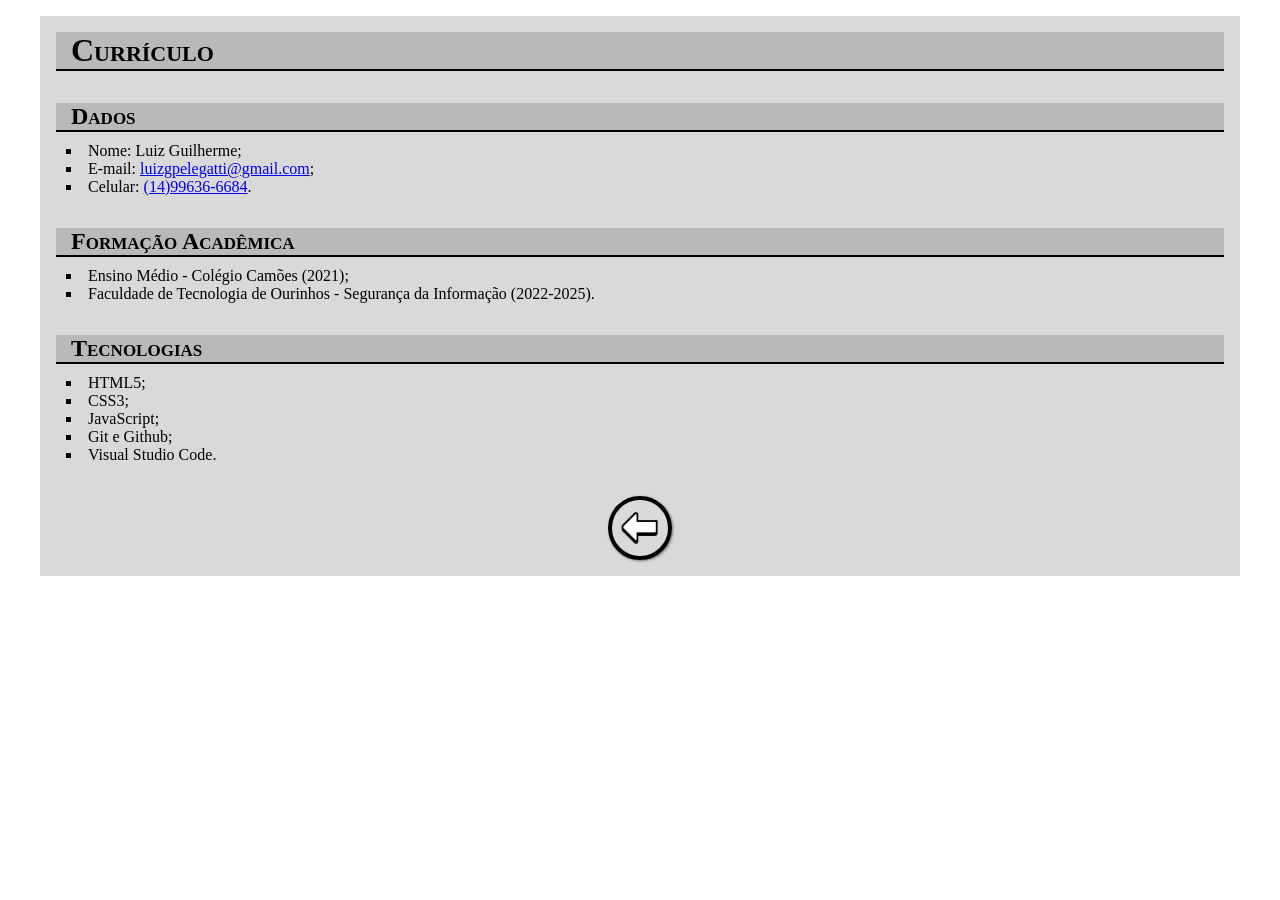
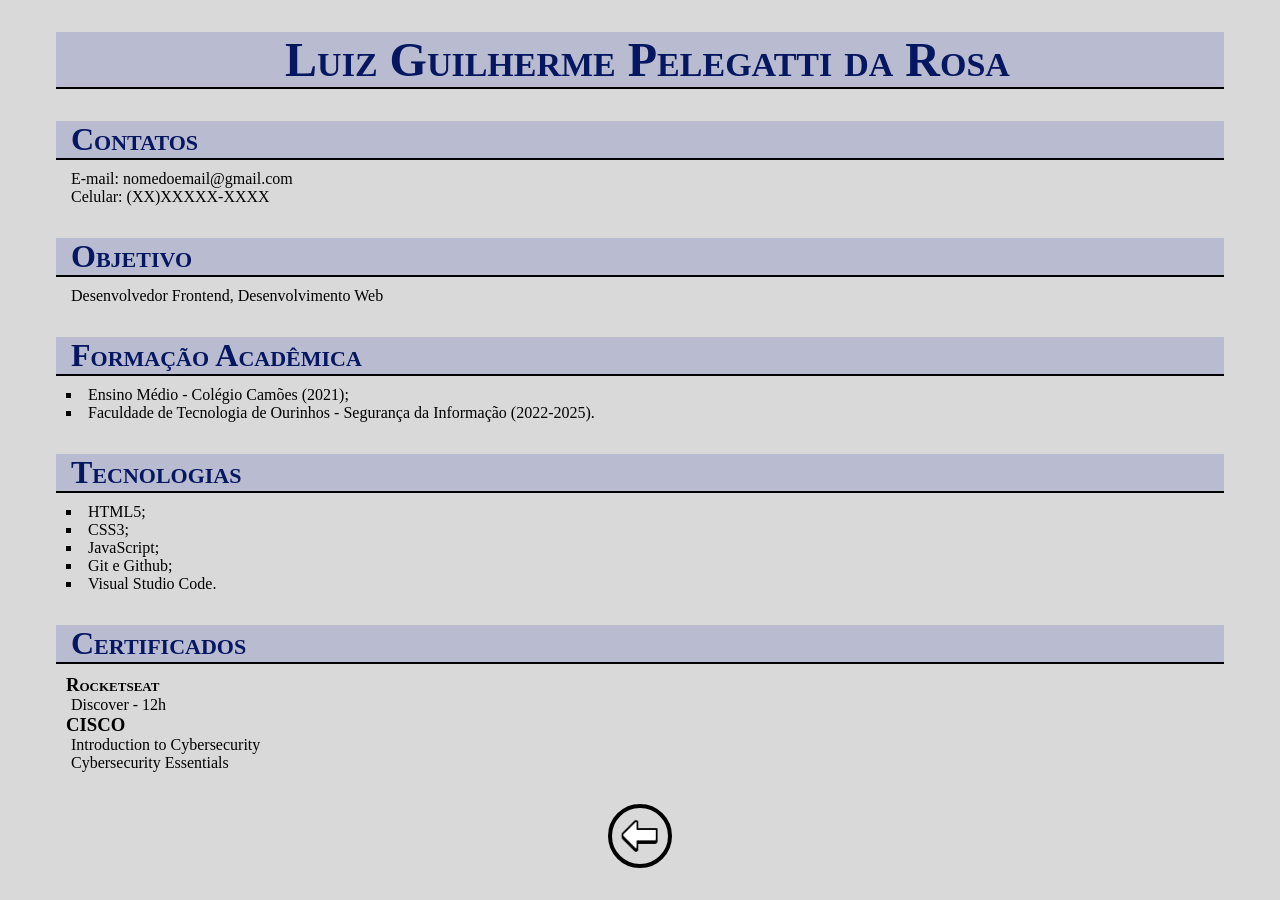
Before and after one commit to LuizGPR/luizgpr-linktree, a plain HTML site: page resume.html in a window 1280 px wide. Before the commit the page ends 800 px from the top, so only its background shows below. Drawn offline with Linux system fonts and the light colour scheme; a web font is replaced by a local one.

Commit message:
update-resume

```diff
--- a/resume.html
+++ b/resume.html
@@ -2,6 +2,9 @@
 <html lang="pt-br">
 <head>
     <meta charset="UTF-8">
+    <meta name="description" content="Currículo">
+    <meta name="keywords" content="html5, currículo, Luiz Guilherme">
+    <meta name="author" content="Luiz Guilherme Pelegatti da Rosa">
     <meta name="viewport" content="width=device-width, initial-scale=1.0">
     <title>Resume</title>
     <link rel="stylesheet" href="style.css">
@@ -10,16 +13,17 @@
 </head>
 <body id="resume">
     <div class="resume-container">
-        <h1 class="title main-title">Currículo</h1>
+        <h1 class="title main-title">Luiz Guilherme Pelegatti da Rosa</h1>
         <div class="data-container">
-            <h2 class="title subtitle">Dados</h2>
-            <ul class="resume-list">
-                <li>Nome: Luiz Guilherme</li>
-                <address>
-                    <li>E-mail: <a href="mailto:luizgpelegatti@gmail.com">luizgpelegatti@gmail.com</a></li>
-                    <li class="final-li">Celular: <a href="tel:+5514996366684">(14)99636-6684</a></li>
-                </address>
-            </ul>
+            <h2 class="title subtitle">Contatos</h2>
+            <address>
+                <p class="contact-list">E-mail: <a class="contact" href="mailto:nomedoemail@gmail.com">nomedoemail@gmail.com</a></p>
+                <p class="contact-list">Celular: <a class="contact" href="tel:+XXXXXXXXXXXXX">(XX)XXXXX-XXXX</a></p>
+            </address>
+        </div>
+        <div class="data-container">
+            <h2 class="title subtitle">Objetivo</h2>
+            <p>Desenvolvedor Frontend, Desenvolvimento Web</p>
         </div>
         <div class="data-container">
             <h2 class="title subtitle">Formação Acadêmica</h2>
@@ -38,6 +42,14 @@
                 <li class="final-li">Visual Studio Code</li>
             </ul>
         </div>
+        <div class="data-container">
+            <h2 class="title subtitle">Certificados</h2>
+            <h3 class="certified">Rocketseat</h3>
+            <p>Discover - 12h</p>
+            <h3 class="certified">CISCO</h3>
+            <p>Introduction to Cybersecurity</p>
+            <p>Cybersecurity Essentials</p>
+        </div>
         <a class="backbutton" href="index.html"></a>
     </div>
 </body>
--- a/style.css
+++ b/style.css
@@ -14,8 +14,7 @@
     --switch: url(properties/moon-outline.svg);
     --border-link: black;
     --bglink: rgba(0,0,0,0.15);
-    --link-hover: rgba(0,0,0,0.3);
-    --butact: rgba(0,0,0,0.5);
+    --link-bghover: rgba(0,0,0,0.3);
     --twt: url(properties/light-twt.svg);
     --slink-hover:rgba(0,0,0,0.25);
     --insta: url(properties/light-insta.svg);
@@ -29,8 +28,7 @@
     --switch: url(properties/sun-outline.svg);
     --border-link:white;
     --bglink: rgba(255,255,255,0.15);
-    --link-hover: rgba(255,255,255,0.3);
-    --butact: rgba(255,255,255,0.5);
+    --link-bghover: rgba(255,255,255,0.3);
     --twt:url(properties/dark-twt.svg);
     --slink-hover: rgba(255,255,255,0.25);
     --insta: url(properties/dark-insta.svg);
@@ -89,11 +87,11 @@ body{
 }
 
 #button>button:hover{
-    background-color: var(--link-hover);
+    background-color: var(--link-bghover);
 }
 
 #button>button:active{
-    box-shadow: inset 0px 0px 10px var(--butact);
+    box-shadow: inset 0px 0px 10px rgba(0,0,0,0.5);
     transition: 0s;
 }
 
@@ -115,11 +113,11 @@ body{
 }
 
 .links:hover{
-    background-color: var(--link-hover);
+    background-color: var(--link-bghover);
 }
 
 .links:active{
-    box-shadow: inset 0px 0px 10px var(--butact);
+    box-shadow: inset 0px 0px 10px rgba(0,0,0,0.5);
     transition: 0s;
 }
 
@@ -160,13 +158,14 @@ body{
 }
 
 #insta:active,#twt:active,#linkedin:active{
-    box-shadow: inset 0px 0px 10px var(--butact);
+    box-shadow: inset 0px 0px 10px rgba(0,0,0,0.5);
     transition: 0s;
 }
 
 body#resume{
     font-family: Unna, serif;
     margin: 16px;
+    background-color: var(--bglink);
 }
 .resume-container{
     width: 100%;
@@ -176,24 +175,37 @@ body#resume{
     margin: auto;
     padding: 16px 16px;
     gap: 32px;
-    background-color: var(--bglink);
 }
 .data-container>ul{
     list-style: square inside;
 }
 
+.main-title{
+    font-size: 3em;
+    text-align: center;
+}
+
+
+.title,p{
+    text-indent: 15px;
+}
+
+.certified{
+    text-indent: 10px;
+    font-variant: small-caps;
+}
+
 .title{
-    text-indent: 15px;
-    background-color: rgba(0,0,0,0.15);
+    color: #061761;
+    background-color: hsla(230, 100%, 30%, 0.15);
     border-width: 0 0 2px 0;
     border-style: solid;
+    border-color: black;
     font-variant: small-caps;
 }
 .subtitle{
+    font-size: 2em;
     margin-bottom: 10px;
-}
-li{
-    font-style: normal;
 }
 li::after{
     content: ";";
@@ -206,6 +218,18 @@ li::after{
 .resume-list{
     margin-left: 10px;
 }
+
+.contact,.contact-list{
+    color: var(--text-color);
+    text-decoration: none;
+    font-style: normal;
+}
+.contact:hover{
+    color: #555;
+}
+.contact:active{
+    color: #aaa;
+}
 .backbutton{
     width: 64px;
     height: 64px;
@@ -215,5 +239,9 @@ li::after{
     background-size: 75%;
     border: 4px solid var(--border-link);
     border-radius: 50%;
-    box-shadow: 1px 1px 2.5px var(--butact);
+    transition: 0.2s;
 }
+.backbutton:hover{
+    transform: scale(1.1);
+    box-shadow: 0px 0px 10px rgba(0,0,0,0.5);
+}
```
